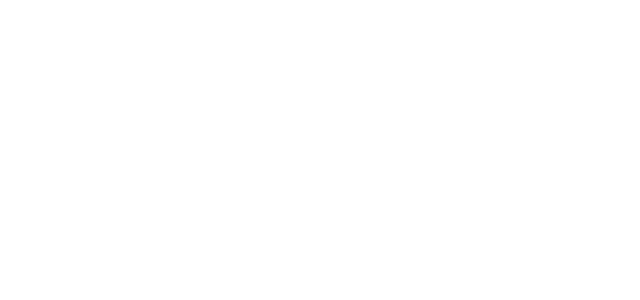
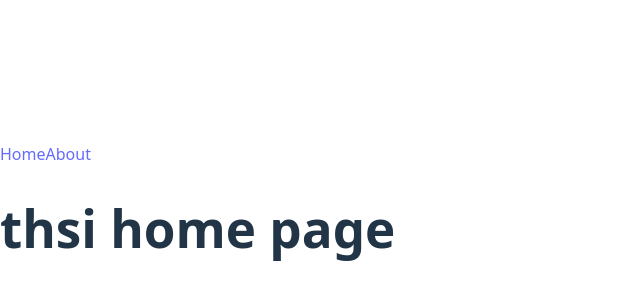
Before and after one commit to DipakHande/my-demo, a React (Vite) app: page / in a window 1280 px wide. Before the commit this address had no page. Shown: the part 184-484 px from the top of the page, without its empty margins (0-640 px from the left). Built offline with nearby package versions, Linux system fonts and the light colour scheme.

Commit message:
Changes in app.jsx

```diff
--- a/src/App.jsx
+++ b/src/App.jsx
@@ -12,7 +12,7 @@
         <div>
             <BrowserRouter>
                 <Routes>
-                    <Route path="/homepage" element={<Homepage />}/>
+                    <Route path="/" element={<Homepage />}/>
                      <Route path="/aboutpage" element={<Aboutpage />}/>
 
 
--- a/src/components/Header/Header.jsx
+++ b/src/components/Header/Header.jsx
@@ -4,7 +4,7 @@
     return (
             <header>
                 <nav>
-                    <Link to="/homepage" >Home</Link>
+                    <Link to="/" >Home</Link>
                     <Link to="/aboutpage">About</Link>
 
                 </nav>
```
